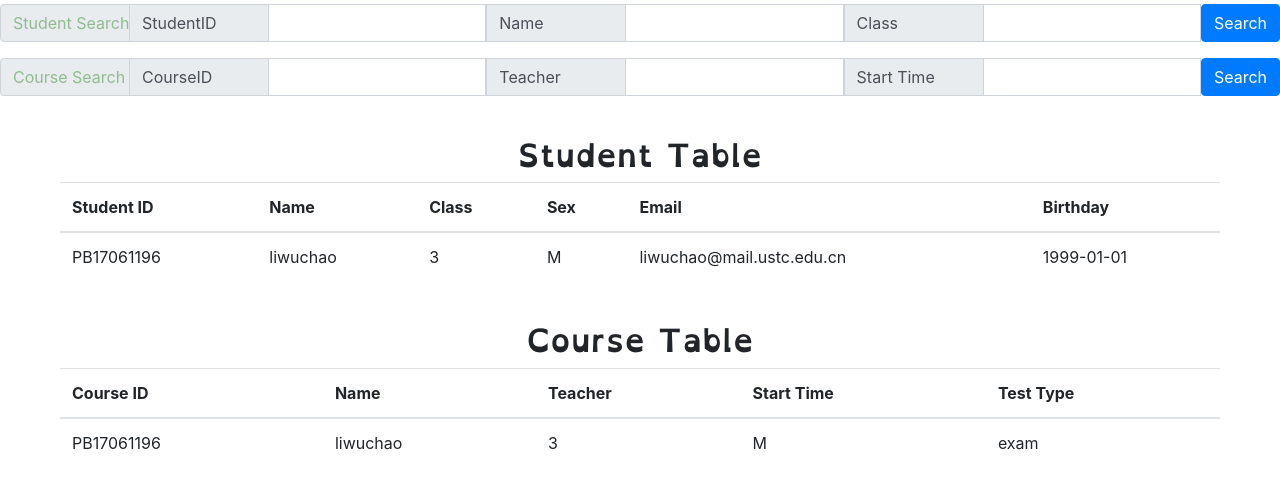
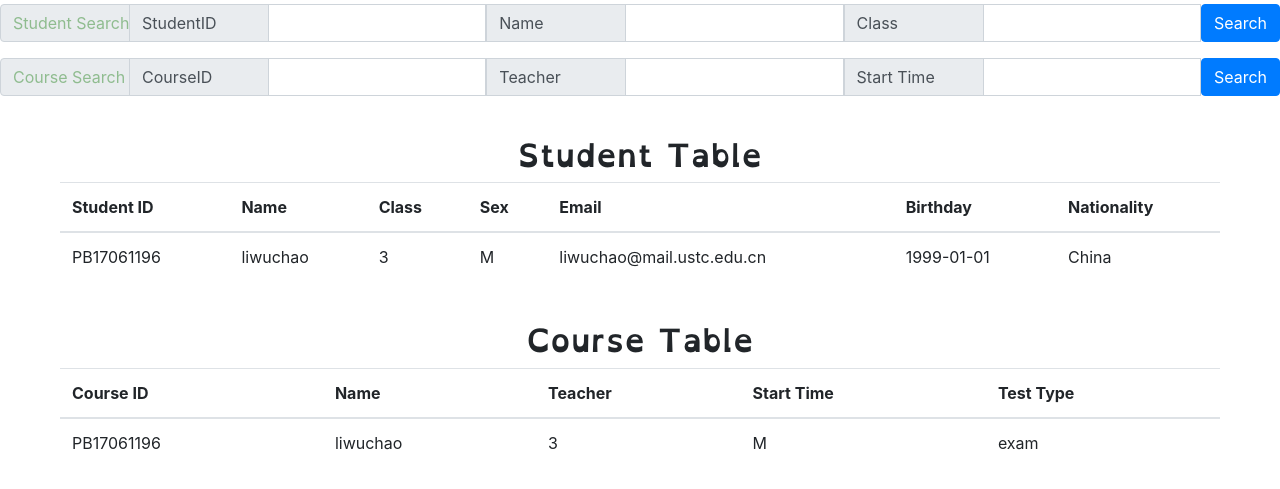
Before and after one commit to USTC-411/USTC-database-lab3, a Django app: page /search/ in a window 1280 px wide. Shown: the part 134-623 px from the top of the page. Run offline with Django 3.2, Linux system fonts and the light colour scheme; some libraries are stand-ins or nearby versions.

Commit message:
Add some items in student table

```diff
--- a/manager/templates/manager/search.html
+++ b/manager/templates/manager/search.html
@@ -91,6 +91,7 @@
           <th scope="col">Sex</th>
           <th scope="col">Email</th>
           <th scope="col">Birthday</th>
+          <th scope="col">Nationality</th>
         </tr>
       </thead>
       <tbody>
@@ -101,6 +102,7 @@
           <td>M</td>
           <td>liwuchao@mail.ustc.edu.cn</td>
           <td>1999-01-01</td>
+          <td>China</td>
         </tr>
       </tbody>
     </table>
```
